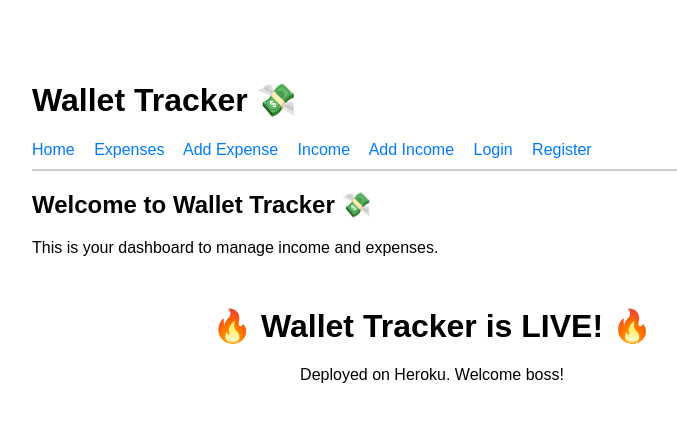
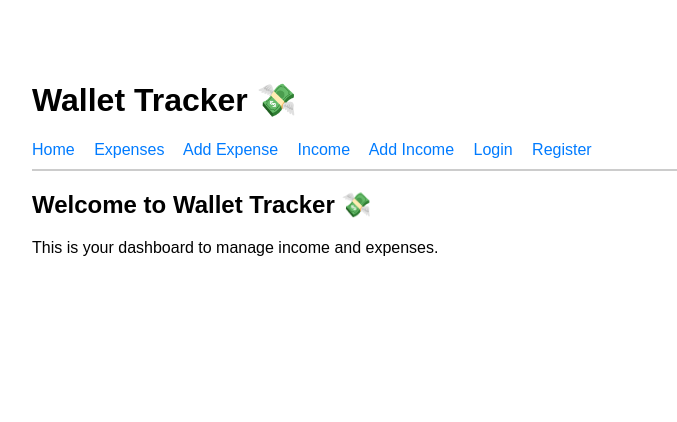
Before and after one commit to Omar6688/wallet_tracker, a Django app: page / in a window 1280 px wide. Shown: the top 422 px of the page, without its empty margins (208-885 px from the left). Run offline with Django 4.2, Linux system fonts and the light colour scheme.

```diff
--- a/home/templates/home/index.html
+++ b/home/templates/home/index.html
@@ -5,7 +5,4 @@
 {% block content %}
     <h2>Welcome to Wallet Tracker 💸</h2>
     <p>This is your dashboard to manage income and expenses.</p>
-    <h1 style="text-align:center; margin-top:50px;">🔥 Wallet Tracker is LIVE! 🔥</h1>
-    <p style="text-align:center;">Deployed on Heroku. Welcome boss!</p>
-
 {% endblock %}
```
Also changed, not shown: 1 other file.
